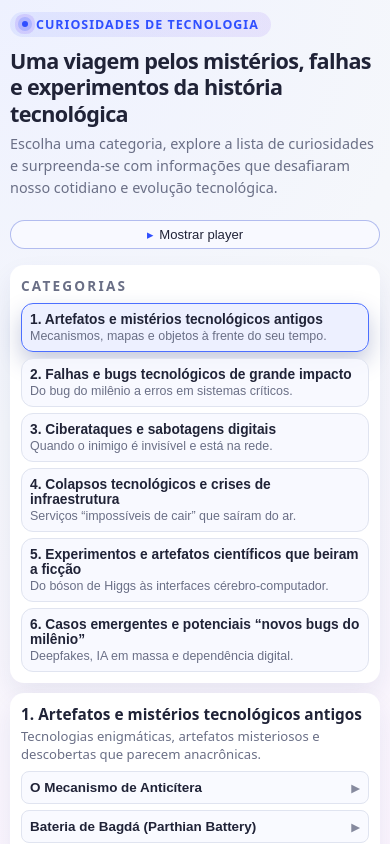
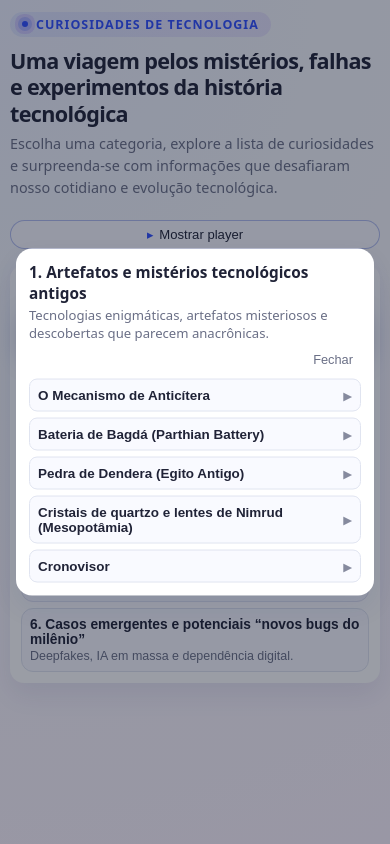
Before and after one commit to RAVELLSL/curiosidades-tech, a plain HTML site: page index.html in a window 390 px wide. Both pictures are taken after a click on the button 195 px from the left and 327 px from the top of the page. Shown: the top 844 px of the page. Drawn offline with Linux system fonts and the light colour scheme.

Commit message:
Update index.html

```diff
--- a/index.html
+++ b/index.html
@@ -172,7 +172,6 @@
       background-blend-mode: lighten;
     }
 
-    /* Estado recolhido: player escondido */
     .player-card.collapsed {
       display: none;
     }
@@ -294,6 +293,7 @@
       gap: 12px;
       clear: both;
       margin-top: 4px;
+      position: relative;
     }
 
     @media (min-width: 880px) {
@@ -430,6 +430,27 @@
       color: var(--text-muted);
     }
 
+    .videos-close {
+      margin-top: 4px;
+      align-self: flex-end;
+      border: none;
+      background: transparent;
+      cursor: pointer;
+      font-size: 0.8rem;
+      color: var(--text-muted);
+      padding: 4px 8px;
+      border-radius: 999px;
+      transition:
+        background var(--transition-fast),
+        color var(--transition-fast);
+      display: none; /* só será exibido em mobile */
+    }
+
+    .videos-close:hover {
+      background: rgba(148, 163, 233, 0.18);
+      color: var(--accent-strong);
+    }
+
     /* Grupos como listas verticais */
     .video-group {
       display: none;
@@ -503,6 +524,19 @@
       padding: 8px 4px;
     }
 
+    /* BACKDROP DO MODAL DE VÍDEOS (MOBILE) */
+    .videos-backdrop {
+      position: fixed;
+      inset: 0;
+      background: rgba(15, 23, 42, 0.42);
+      z-index: 80;
+      display: none;
+    }
+
+    .videos-backdrop.is-visible {
+      display: block;
+    }
+
     /* =========================
        OTIMIZAÇÕES RESPONSIVAS
        ========================= */
@@ -536,8 +570,7 @@
       }
 
       .player-card,
-      .category-panel,
-      .videos-panel {
+      .category-panel {
         padding: 10px;
         border-radius: 14px;
       }
@@ -569,6 +602,34 @@
         font-size: 0.78rem;
       }
 
+      .layout {
+        gap: 10px;
+        margin-top: 6px;
+      }
+
+      /* VIDEOS-PANEL COMO MODAL CENTRALIZADO EM MOBILE */
+      .videos-panel {
+        position: fixed;
+        left: 50%;
+        top: 50%;
+        transform: translate(-50%, -50%);
+        width: calc(100% - 32px);
+        max-width: 460px;
+        max-height: 70vh;
+        overflow-y: auto;
+        z-index: 100;
+        display: none; /* por padrão escondido em mobile */
+      }
+
+      .videos-panel.is-open {
+        display: block;
+      }
+
+      .videos-panel {
+        padding: 12px;
+        border-radius: 16px;
+      }
+
       .videos-header h2 {
         font-size: 0.96rem;
       }
@@ -587,9 +648,8 @@
         font-size: 0.72rem;
       }
 
-      .layout {
-        gap: 10px;
-        margin-top: 6px;
+      .videos-close {
+        display: inline-flex;
       }
     }
 
@@ -619,6 +679,11 @@
         padding: 10px;
         flex: 1.5;
         min-height: 0;
+        position: static;
+        transform: none;
+        max-height: none;
+        overflow: visible;
+        display: block;
       }
 
       .player-card {
@@ -702,6 +767,9 @@
       </div>
     </section>
 
+    <!-- BACKDROP PARA O MODAL DE VÍDEOS EM MOBILE -->
+    <div class="videos-backdrop" id="videos-backdrop"></div>
+
     <!-- LAYOUT PRINCIPAL: CATEGORIAS + LISTA DE VÍDEOS -->
     <section class="layout">
       <!-- COLUNA DE CATEGORIAS -->
@@ -777,13 +845,21 @@
         </ul>
       </aside>
 
-      <!-- COLUNA DE LISTA DE VÍDEOS -->
+      <!-- COLUNA / MODAL DE LISTA DE VÍDEOS -->
       <section class="videos-panel" aria-label="Lista de vídeos">
         <div class="videos-header">
           <h2 id="videos-header-title">Artefatos e mistérios tecnológicos antigos</h2>
           <p id="videos-header-desc">
             Tecnologias enigmáticas, artefatos misteriosos e descobertas que parecem anacrônicas.
           </p>
+          <button
+            type="button"
+            id="videos-close"
+            class="videos-close"
+            aria-label="Fechar lista de vídeos"
+          >
+            Fechar
+          </button>
         </div>
 
         <!-- Grupo 1 – Artefatos e mistérios tecnológicos antigos -->
@@ -833,7 +909,7 @@
               data-chip="Artefatos antigos"
             >
               <span class="video-button-title">
-                Cristais de quartzo e lenses de Nimrud (Mesopotâmia)
+                Cristais de quartzo e lentes de Nimrud (Mesopotâmia)
               </span>
             </button>
           </li>
@@ -1166,8 +1242,16 @@
       const playerCard = document.getElementById("player-card");
       const playerToggle = document.getElementById("player-toggle");
 
+      const videosPanel = document.querySelector(".videos-panel");
+      const videosBackdrop = document.getElementById("videos-backdrop");
+      const videosClose = document.getElementById("videos-close");
+
       const defaultTitleText = "Selecione um vídeo em qualquer categoria";
       const defaultChipText = "Nenhuma categoria selecionada";
+
+      function isMobile() {
+        return window.innerWidth < 720;
+      }
 
       function clearCategoryActive() {
         categoryButtons.forEach(btn => btn.classList.remove("active"));
@@ -1200,7 +1284,6 @@
       }
 
       function collapsePlayer() {
-        // limpa o vídeo e volta para o estado neutro
         frame.src = "";
         placeholder.style.display = "block";
         currentTitle.textContent = defaultTitleText;
@@ -1210,6 +1293,19 @@
         playerToggle.dataset.state = "collapsed";
         playerToggle.classList.remove("expanded");
         playerToggle.textContent = "Mostrar player";
+      }
+
+      function openVideosModal() {
+        if (!isMobile()) return;
+        videosPanel.classList.add("is-open");
+        videosBackdrop.classList.add("is-visible");
+        document.body.style.overflow = "hidden";
+      }
+
+      function closeVideosModal() {
+        videosPanel.classList.remove("is-open");
+        videosBackdrop.classList.remove("is-visible");
+        document.body.style.overflow = "";
       }
 
       // Estado inicial: player recolhido
@@ -1222,6 +1318,19 @@
           expandPlayer();
         } else {
           collapsePlayer();
+        }
+      });
+
+      // Clique em backdrop para fechar modal de vídeos no mobile
+      videosBackdrop.addEventListener("click", closeVideosModal);
+
+      // Botão "Fechar" do modal de vídeos
+      videosClose.addEventListener("click", closeVideosModal);
+
+      // Ajuste ao redimensionar janela: se sair do mobile, garante que modal está fechado
+      window.addEventListener("resize", () => {
+        if (!isMobile()) {
+          closeVideosModal();
         }
       });
 
@@ -1240,6 +1349,11 @@
           videosHeaderDesc.textContent = description;
 
           showGroup(categoryId);
+
+          // Em smartphone, abre modal ao escolher a seção
+          if (isMobile()) {
+            openVideosModal();
+          }
         });
       });
 
@@ -1285,6 +1399,11 @@
           currentChip.textContent = chipText;
           placeholder.style.display = "none";
 
+          // Em smartphone, fecha o modal após escolher o vídeo
+          if (isMobile()) {
+            closeVideosModal();
+          }
+
           // Em telas menores, rola até o player
           if (window.innerWidth < 880) {
             const anchor = document.getElementById("player-anchor");
```
